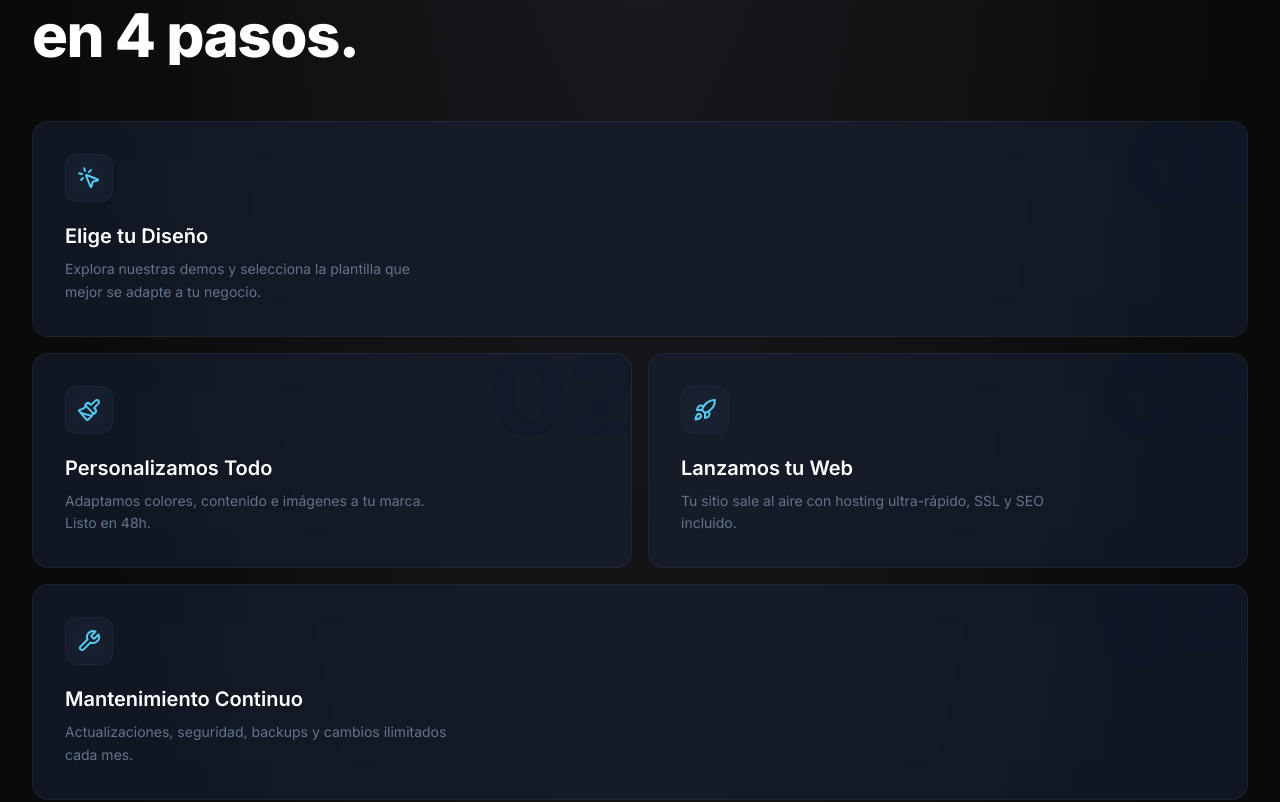
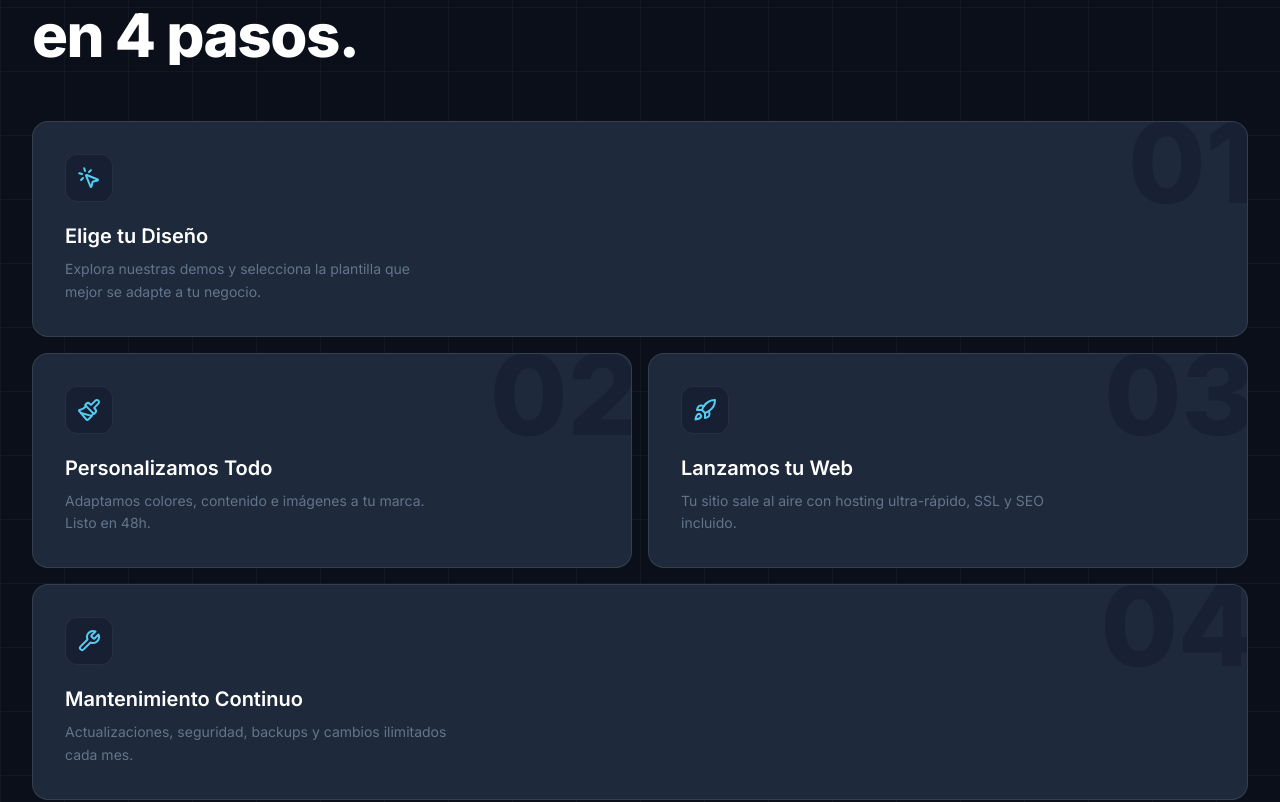
Before and after one commit to Snakerrrr/waas-landing, a React (Vite) app: page / in a window 1280 px wide. Shown: the part 1017-1819 px from the top of the page. Built offline with nearby package versions, Linux system fonts and the light colour scheme.

Commit message:
cambios en el fondo de la pagina3

```diff
--- a/src/index.css
+++ b/src/index.css
@@ -33,9 +33,11 @@ html {
 
 body {
   font-family: var(--font-sans);
-  background:
-    radial-gradient(ellipse 80% 50% at 50% 0%, #1E1E24 0%, transparent 60%),
-    #0A0A0B;
+  background-color: #0B0F19;
+  background-image:
+    linear-gradient(rgba(255, 255, 255, 0.03) 1px, transparent 1px),
+    linear-gradient(90deg, rgba(255, 255, 255, 0.03) 1px, transparent 1px);
+  background-size: 64px 64px;
   color: #e2e8f0;
   -webkit-font-smoothing: antialiased;
   -moz-osx-font-smoothing: grayscale;
@@ -99,19 +101,15 @@ body {
   animation: float 12s ease-in-out infinite;
 }
 
-/* ── Glassmorphism ── */
+/* ── Card surfaces (Stripe-style) ── */
 .glass {
-  background: rgba(22, 32, 50, 0.6);
-  backdrop-filter: blur(20px);
-  -webkit-backdrop-filter: blur(20px);
-  border: 1px solid rgba(255, 255, 255, 0.06);
+  background: #1E293B;
+  border: 1px solid rgba(255, 255, 255, 0.1);
 }
 
 .glass-light {
-  background: rgba(30, 41, 59, 0.4);
-  backdrop-filter: blur(14px);
-  -webkit-backdrop-filter: blur(14px);
-  border: 1px solid rgba(255, 255, 255, 0.04);
+  background: #162032;
+  border: 1px solid rgba(255, 255, 255, 0.07);
 }
 
 /* ── Scroll progress ── */
@@ -124,7 +122,7 @@ body {
   width: 6px;
 }
 ::-webkit-scrollbar-track {
-  background: #0A0A0B;
+  background: #0B0F19;
 }
 ::-webkit-scrollbar-thumb {
   background: rgba(56, 189, 248, 0.25);
```
